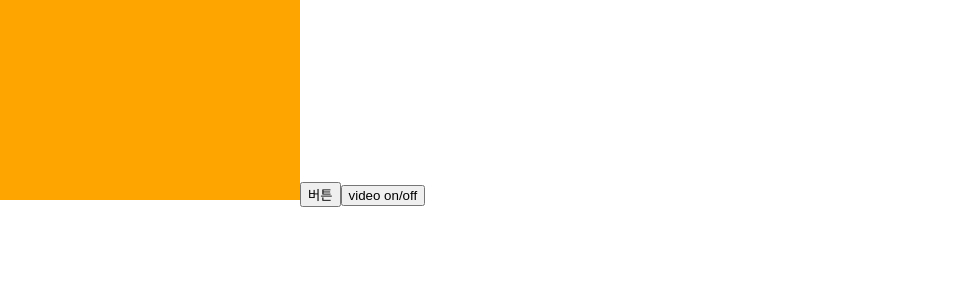
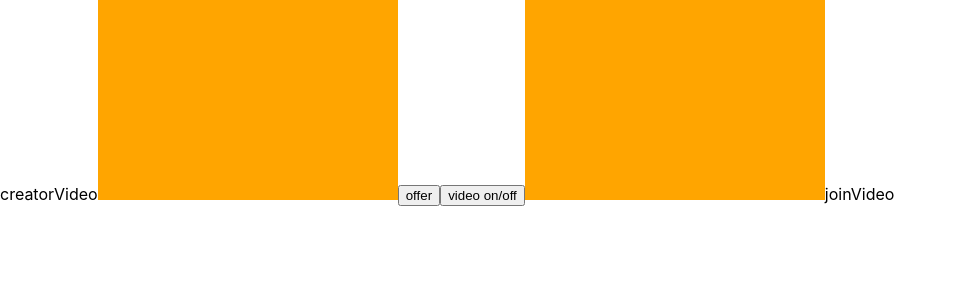
Before and after one commit to 0gunkim/webRTC-react-prac, a React (Create React App) app: page / in a window 1280 px wide. Shown: the top 300 px of the page, without its empty margins (0-957 px from the left). Built offline with nearby package versions, Linux system fonts and the light colour scheme; no server answers; the database is empty.

Commit message:
[ADD] 파이어베이스 실시간

```diff
--- a/src/App.js
+++ b/src/App.js
@@ -1,19 +1,21 @@
 import React, { useEffect, useRef, useState } from 'react';
-import { db } from './components/firebase';
+import { db, database } from './components/firebase';
 import { addDoc, collection, getDocs, doc } from 'firebase/firestore';
+import { push, ref } from 'firebase/database';
 import { nanoid, customAlphabet } from 'nanoid';
 import pc from './components/webrtc';
+
 import styled from 'styled-components';
 
 function App() {
   // console.log(pc);
-  const videoRef = useRef();
+  const creatorVideoRef = useRef();
+  const joinVideoRef = useRef();
   const id = nanoid();
   const roomIdCustom = customAlphabet('abcde0123456789', 6);
   const roomId = roomIdCustom();
   const [video, setVideo] = useState(true);
   const [audio, setAudio] = useState(false);
-
   const mediaState = {
     video,
     audio,
@@ -21,6 +23,8 @@ function App() {
     roomId,
     nickName: 'tory',
   };
+
+  //파이어베이스 ------------store
   const videoState = collection(db, 'video');
 
   const addData = async () => {
@@ -31,12 +35,23 @@ function App() {
       console.log(e);
     }
   };
-  const getData = async () => {
-    const data = await getDocs(videoState);
-    data.forEach((res) => {
-      console.log(res.data());
-    });
-  };
+  // const getData = async () => {
+  //   const data = await getDocs(videoState);
+  //   data.forEach((res) => {
+  //     console.log(res.data().nickName);
+  //   });
+  // };
+  //파이어베이스 실시간
+  const locate = ref(database, '0gunKimTest');
+
+  async function makeCall() {
+    const offer = await pc.createOffer();
+    console.log(offer);
+    await pc.setLocalDescription(offer);
+    push(locate, { offer });
+  }
+
+  let localStream = null;
 
   const viewCamera = async () => {
     try {
@@ -44,7 +59,18 @@ function App() {
         video === true
           ? await navigator.mediaDevices.getUserMedia(mediaState)
           : null;
-      videoRef.current.srcObject = stream;
+      creatorVideoRef.current.srcObject = stream;
+    } catch (e) {
+      console.error('Error accessing media devices.', e);
+    }
+  };
+  const joinCamera = async () => {
+    try {
+      const stream =
+        video === true
+          ? await navigator.mediaDevices.getUserMedia(mediaState)
+          : null;
+      joinVideoRef.current.srcObject = stream;
     } catch (e) {
       console.error('Error accessing media devices.', e);
     }
@@ -52,26 +78,38 @@ function App() {
   const videoHandler = () => {
     setVideo(!video);
     if (video === false) {
-      console.log(videoRef.current);
     }
   };
   // console.log(video);
   useEffect(() => {
     viewCamera();
-    getData();
+    joinCamera();
+    // getData();
   }, [video]);
 
   return (
     <div className='App'>
-      <StVideo
+      creatorVideo
+      <StCreatorVideo
         autoPlay
-        ref={videoRef}></StVideo>
-      <button onClick={addData}>버튼</button>
+        playsInline
+        ref={creatorVideoRef}></StCreatorVideo>
+      <button onClick={makeCall}>offer</button>
       <button onClick={videoHandler}>video on/off</button>
+      <StJoinVideo
+        autoPlay
+        playsInline
+        ref={joinVideoRef}></StJoinVideo>
+      joinVideo
     </div>
   );
 }
-const StVideo = styled.video`
+const StCreatorVideo = styled.video`
+  background-color: orange;
+  height: 200px;
+  width: 300px;
+`;
+const StJoinVideo = styled.video`
   background-color: orange;
   height: 200px;
   width: 300px;
--- a/src/components/firebase.js
+++ b/src/components/firebase.js
@@ -1,6 +1,7 @@
 // Import the functions you need from the SDKs you need
 import { initializeApp } from 'firebase/app';
 import { getFirestore } from 'firebase/firestore';
+import { getDatabase } from 'firebase/database';
 
 const apiKey = process.env.REACT_APP_API_KEY;
 const firebaseConfig = {
@@ -14,3 +15,4 @@ const firebaseConfig = {
 // Initialize Firebase
 const app = initializeApp(firebaseConfig);
 export const db = getFirestore(app);
+export const database = getDatabase(app);
--- a/src/components/webrtc.js
+++ b/src/components/webrtc.js
@@ -1,6 +1,6 @@
 import servers from './stunSever';
 
 const pc = new RTCPeerConnection(servers);
-
+console.log(pc);
 
 export default pc;
```
Also changed, not shown: src/components/makeCall.js (added).
